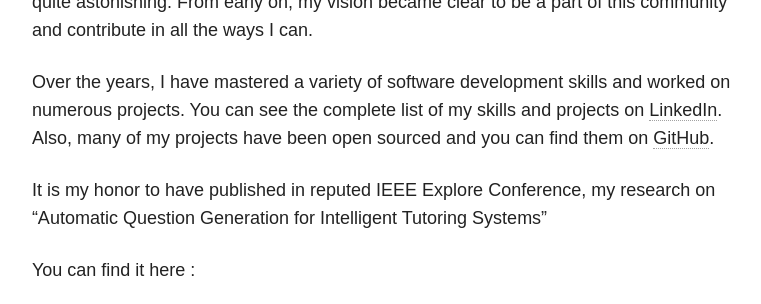
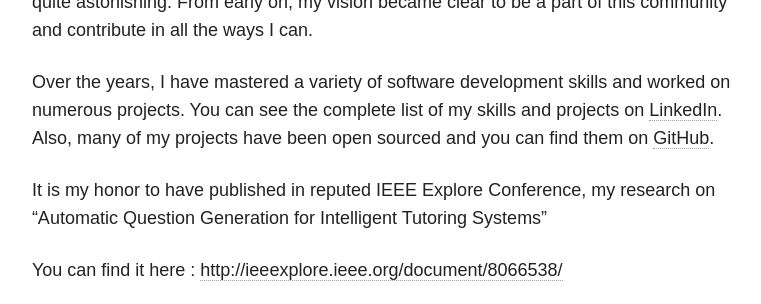
Before and after one commit to rikenshah/rikenshah.github.io, a Jekyll site: the page built from about/index.md, in a window 1280 px wide and 900 px high, scrolled down 440 px, cut to the strip 0-304 px from the top of the window. Shown: the whole strip, without its empty margins (254-1015 px from the left). Built offline with Jekyll 4.4.1, drawn with Linux system fonts in a browser that asks for light colours; nearby versions of some CDN libraries; some of the changed lines change nothing that is shown.

Commit message:
Automated Commit

```diff
--- a/about/index.md
+++ b/about/index.md
@@ -11,7 +11,7 @@ Over the years, I have mastered a variety of software development skills and wor
 
 It is my honor to have published in reputed IEEE Explore Conference, my research on "Automatic Question Generation for Intelligent Tutoring Systems"
 
-You can find it here :
+You can find it here : [http://ieeexplore.ieee.org/document/8066538/](http://ieeexplore.ieee.org/document/8066538/)
 <iframe src="https://drive.google.com/file/d/0BzGrckMYMuVONUc1VVJTLTduX2NqQjB0aEk2THlMU2VMalRr/preview" width="640" height="480"></iframe>
 
 I periodically update my blog with whatever I learn, and I hope you find that helpful too.
```
